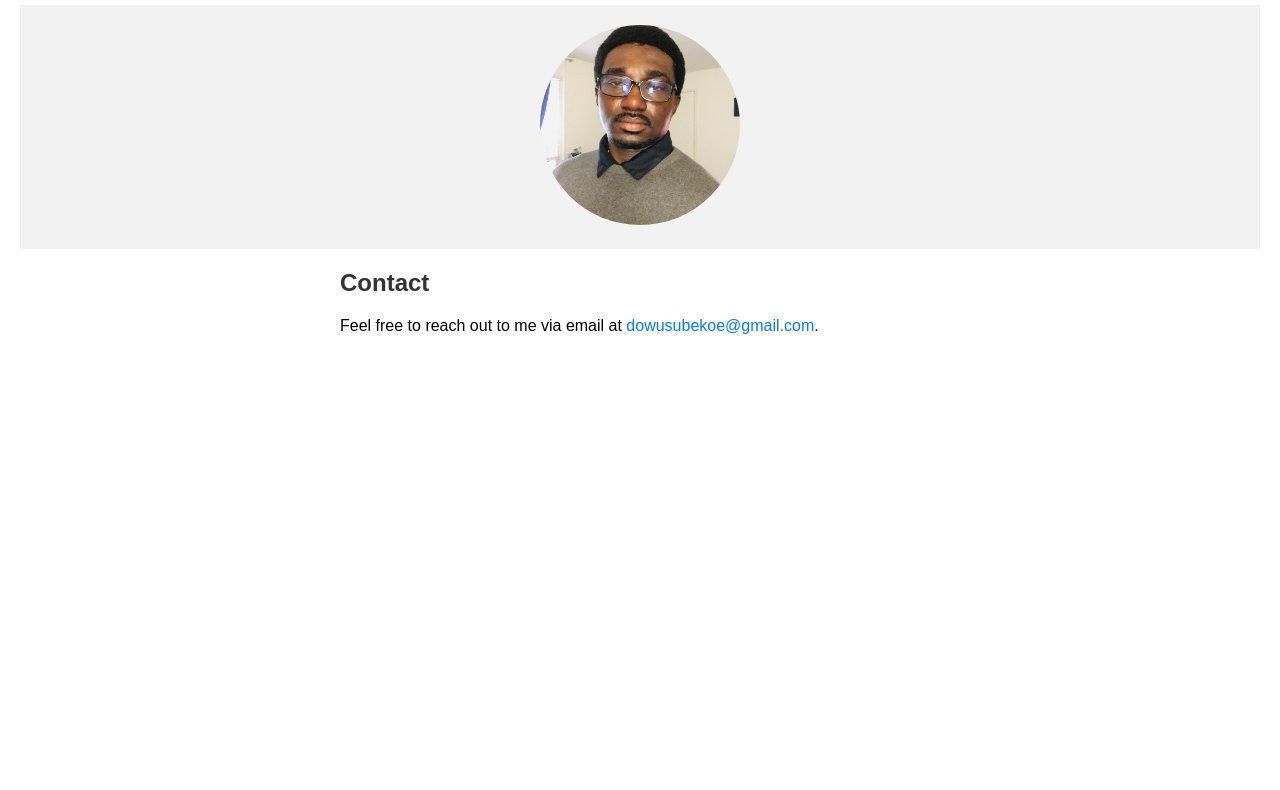
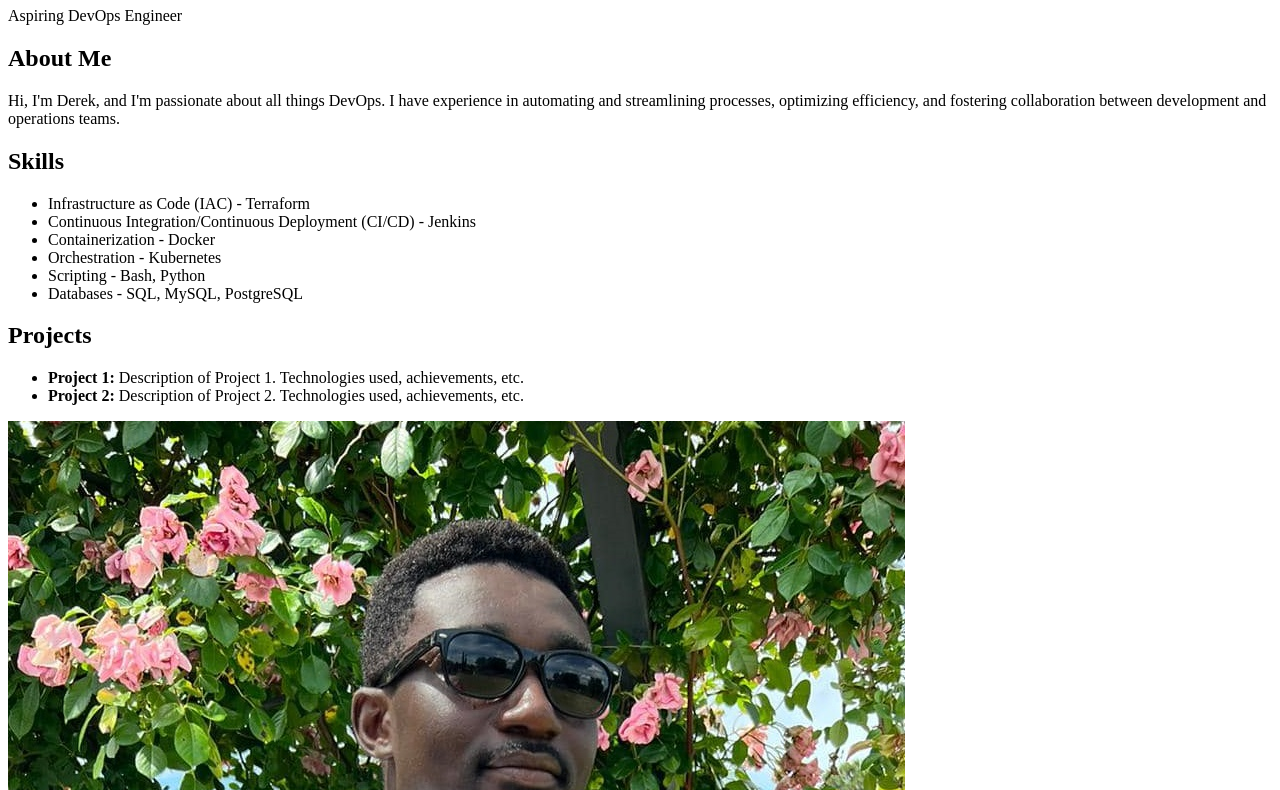
Before and after one commit to dowusubekoe-dev/terraform-beginner-bootcamp-2023, a plain HTML site: page public/index.html in a window 1280 px wide. Shown: the part 853-1643 px from the top of the page. Before the commit the page ends 1208 px from the top, so only its background shows below. Drawn offline with Linux system fonts and the light colour scheme.

Commit message:
35 assets upload (#67)
* #35 upload assets using a for_each

* # 35 resolved the asset path issue in the variable.tf file

* # 35 resolved for each error

```diff
--- a/public/index.html
+++ b/public/index.html
@@ -6,57 +6,12 @@
     <meta http-equiv="X-UA-Compatible" content="IE=edge">
     <meta name="viewport" content="width=device-width, initial-scale=1.0">
     <title>Derek Owusu Bekoe | DevOps Engineer</title>
-    <style>
-        body {
-            font-family: Arial, sans-serif;
-            margin: 20px;
-        }
-
-        header {
-            text-align: center;
-            padding: 20px;
-            background-color: #f2f2f2;
-        }
-
-        #profile-picture {
-            max-width: 200px;
-            border-radius: 50%;
-        }
-
-        section {
-            max-width: 600px;
-            margin: 20px auto;
-        }
-
-        h1,
-        h2 {
-            color: #333;
-        }
-
-        a {
-            color: #007bff;
-            text-decoration: none;
-        }
-
-        ul {
-            list-style-type: none;
-            padding: 0;
-        }
-
-        li {
-            margin-bottom: 10px;
-        }
-    </style>
 </head>
 
 <body>
-    <header>
-        <!-- Image Placeholder for Profile Picture -->
-        <img id="profile-picture" src="/assets/nana-3.jpg" alt="Profile Picture">
+        <img src="/assets/nana-1.jpg" />
         <h1>Derek Owusu Bekoe</h1>
         <p>Aspiring DevOps Engineer</p>
-    </header>
-
     <section>
         <h2>About Me</h2>
         <p>
@@ -94,10 +49,7 @@
         </ul>
     </section>
 
-    <header>
-        <!-- Image Placeholder for Profile Picture -->
-        <img id="profile-picture" src="/assets/nana-1.jpg" alt="Profile Picture">
-    </header>
+        <img src="/assets/nana-3.jpg" />
 
     <section>
         <h2>Contact</h2>
```
Also changed, not shown: 3 other files.
